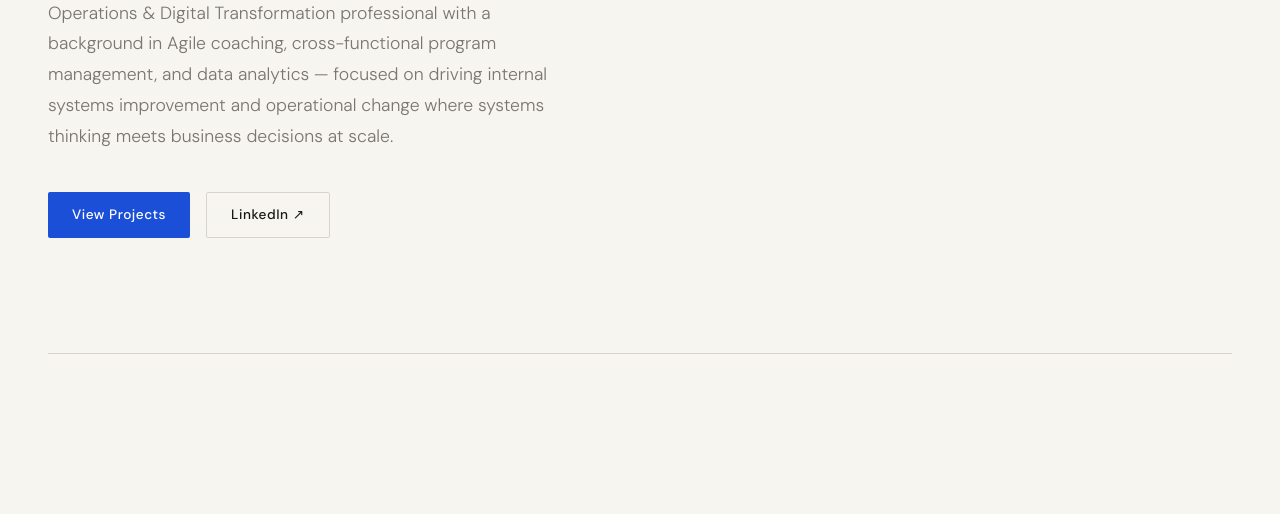
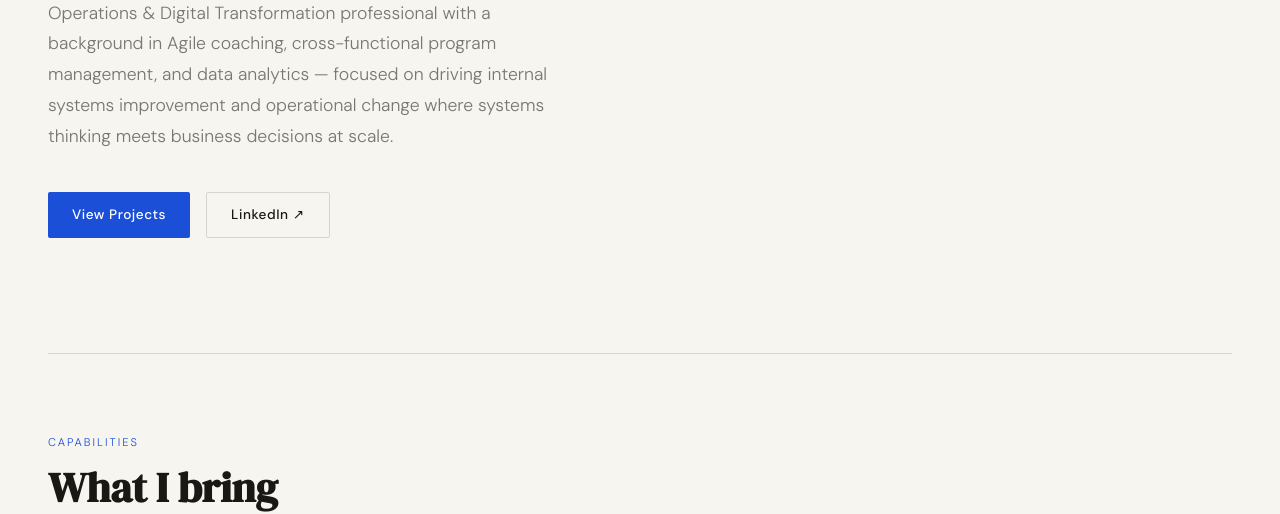
Before and after one commit to sultanamitch/sultanamitch.github.io, a plain HTML site: page index.html in a window 1280 px wide. Shown: the part 447-961 px from the top of the page. Drawn offline with Linux system fonts and the light colour scheme.

Commit message:
portfolio updates

```diff
--- a/index.html
+++ b/index.html
@@ -517,4 +517,14 @@
   </footer>
 
   <script>
-    const observer = new IntersectionObserver((entrie
+    const observer = new IntersectionObserver((entries) => {
+      entries.forEach(e => {
+        if (e.isIntersecting) e.target.classList.add('visible');
+      });
+    }, { threshold: 0.1 });
+
+    document.querySelectorAll('.fade-in').forEach(el => observer.observe(el));
+  </script>
+
+</body>
+</html>
```
Also changed, not shown: 1 other file.
